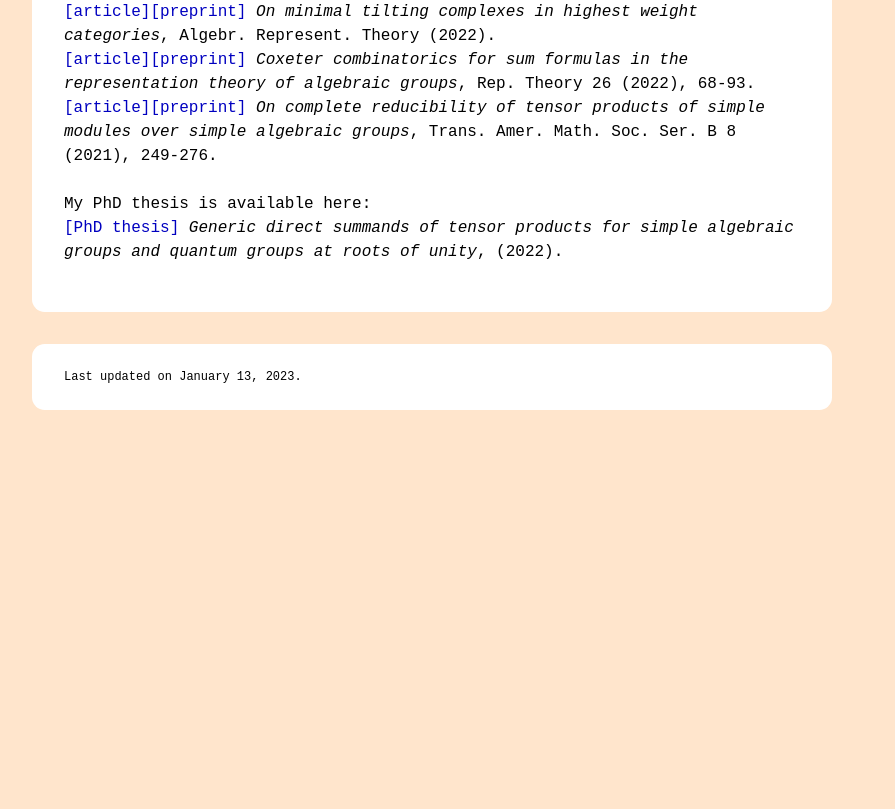
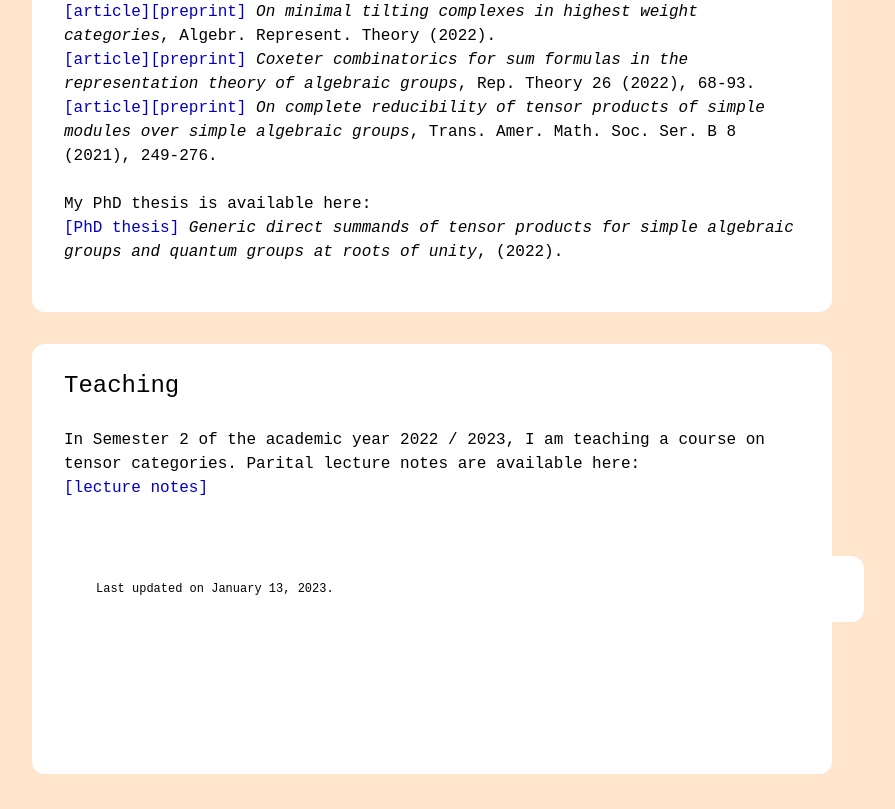
Before and after one commit to jgruber4/jgruber4.github.io, a plain HTML site: page index.html in a window 1280 px wide. Shown: the part 784-1593 px from the top of the page, without its empty margins (208-1103 px from the left). Before the commit the page ends 1229 px from the top, so only its background shows below. Drawn offline with Linux system fonts and the light colour scheme; a script that the page names is missing.

Commit message:
Update index.html

```diff
--- a/index.html
+++ b/index.html
@@ -132,6 +132,11 @@ My PhD thesis is available here:
 
 </div>
 
+<div class="sec" id="research">Teaching
+
+In Semester 2 of the academic year 2022 / 2023, I am teaching a course on tensor categories. Parital lecture notes are available here:
+<a href="https://jgruber4.github.io/lecture_notes/tensorcategories_partial.pdf" target="_blank">lecture notes</a>
+
 <div class="tiny" id="impressum">
   Last updated on January 13, 2023.
 </div>
```
